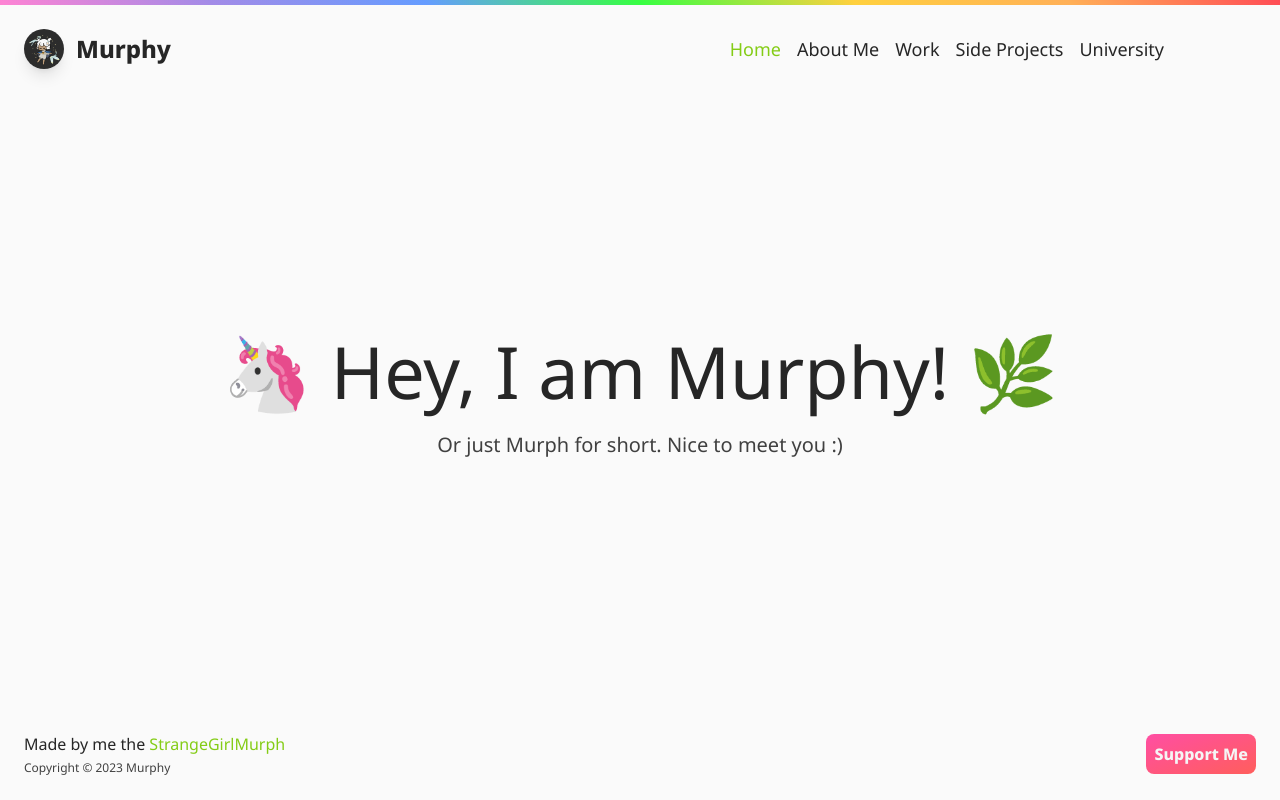
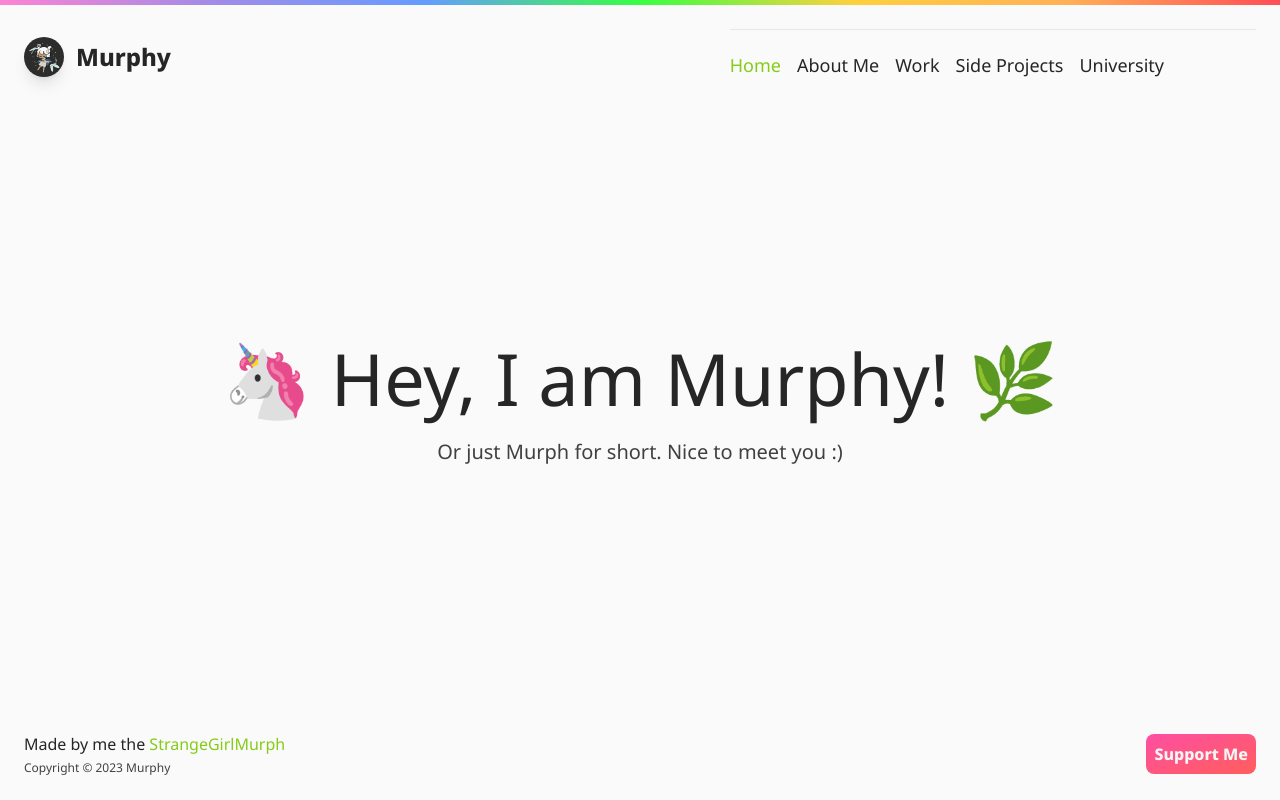
Before and after one commit to StrangeGirlMurph/murphy.science, a SvelteKit app: page / in a window 1280 px wide. Built offline with nearby package versions, Linux system fonts and the light colour scheme; some icons are missing.

Commit message:
scrollbar and menu

```diff
--- a/src/app.css
+++ b/src/app.css
@@ -1,6 +1,8 @@
 @tailwind base;
 @tailwind components;
 @tailwind utilities;
+
+*::-webkit-scrollbar { display:none;}
 
 html {
     @apply font-['Noto_Sans']
--- a/src/components/Header.svelte
+++ b/src/components/Header.svelte
@@ -38,7 +38,11 @@
 				{/if}
 			</button>
 		</div>
-		<ul class="md:flex flex-wrap items-center gap-4 justify-center {!menuOpen ? 'hidden' : 'flex'}">
+		<ul
+			class="md:flex flex-wrap items-center gap-4 justify-center border-t-[1px] pt-4 md:'pt-0 border-0' {!menuOpen
+				? 'hidden'
+				: 'flex'}"
+		>
 			{#each menus as menu}
 				<li>
 					<a
```
Also changed, not shown: src/app.html (line endings or trailing spaces).
